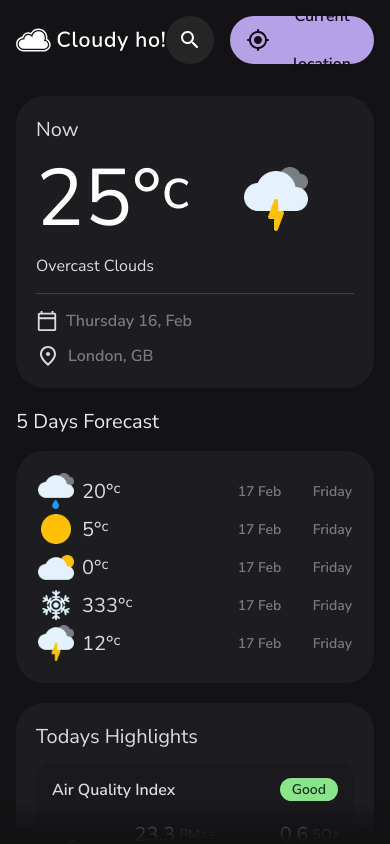
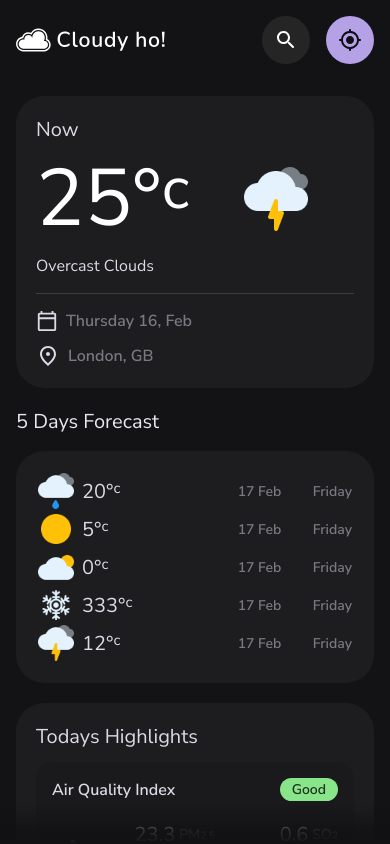
Before and after one commit to HunterM7/cloudy-ho, a React (Vite) app: page / in a window 390 px wide. Built offline with nearby package versions, Linux system fonts and the light colour scheme.

Commit message:
Made useMediaQueries hook

```diff
--- a/src/components/Header/Header.tsx
+++ b/src/components/Header/Header.tsx
@@ -5,15 +5,19 @@ import {
   SearchRounded as SearchRoundedIcon,
 } from '@mui/icons-material'
 
+// Types 'n utils
+import { useMediaQueries } from 'hooks'
+
 // Components 'n UI
 import { Button, Logo } from 'ui'
+import { SearchBar } from '../SearchBar/SearchBar'
 
 // Styles
 import styles from './Header.module.scss'
-import { SearchBar } from '../SearchBar/SearchBar'
 
 export const Header: FC = () => {
   const navigate = useNavigate()
+  const { sm } = useMediaQueries()
 
   function handleCurrentLocationClick() {
     navigate('current-location')
@@ -45,7 +49,7 @@ export const Header: FC = () => {
             StartIcon={MyLocationRoundedIcon}
             onClick={handleCurrentLocationClick}
           >
-            Current location
+            {sm && 'Current location'}
           </Button>
         </div>
       </div>
--- /dev/null
+++ b/src/hooks/index.ts
@@ -0,0 +1 @@
+export * from './useMediaQuery'
--- /dev/null
+++ b/src/hooks/useMediaQuery.tsx
@@ -0,0 +1,25 @@
+import { useEffect, useMemo, useState } from 'react'
+
+function useMediaQuery(query: string) {
+  const mediaQuery = useMemo(() => window.matchMedia(query), [query])
+  const [match, setMatch] = useState(mediaQuery.matches)
+
+  useEffect(() => {
+    const onChange = () => setMatch(mediaQuery.matches)
+    mediaQuery.addEventListener('change', onChange)
+
+    return () => mediaQuery.removeEventListener('change', onChange)
+  }, [mediaQuery])
+
+  return match
+}
+
+export function useMediaQueries() {
+  const sm = useMediaQuery('(min-width: 576px)')
+  const md = useMediaQuery('(min-width: 768px)')
+  const lg = useMediaQuery('(min-width: 992px)')
+  const xl = useMediaQuery('(min-width: 1200px)')
+  const xxl = useMediaQuery('(min-width: 1400px)')
+
+  return { sm, md, lg, xl, xxl }
+}
--- a/tsconfig.json
+++ b/tsconfig.json
@@ -4,6 +4,7 @@
     "paths": {
       "assets/*": ["./assets/*", "./assets/"],
       "components/*": ["./components/*", "./components/"],
+      "hooks/*": ["./hooks/*", "./hooks/"],
       "styles/*": ["./styles/*", "./styles/"],
       "ui/*": ["./ui/*", "./ui/"],
       "utils/*": ["./utils/*", "./utils/"]
--- a/vite.config.ts
+++ b/vite.config.ts
@@ -8,6 +8,7 @@ export default defineConfig({
     alias: {
       assets: '/src/assets',
       components: '/src/components',
+      hooks: '/src/hooks',
       styles: '/src/styles',
       ui: '/src/ui',
       utils: '/src/utils',
```
